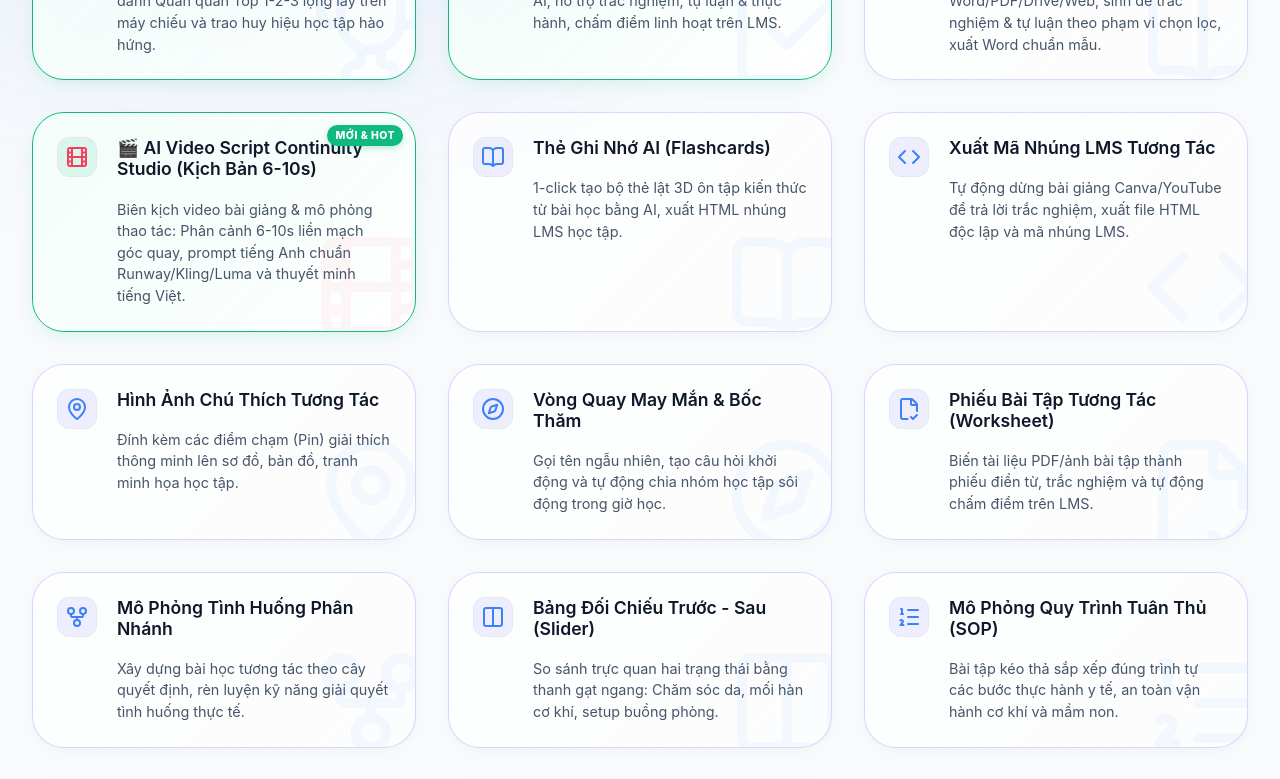
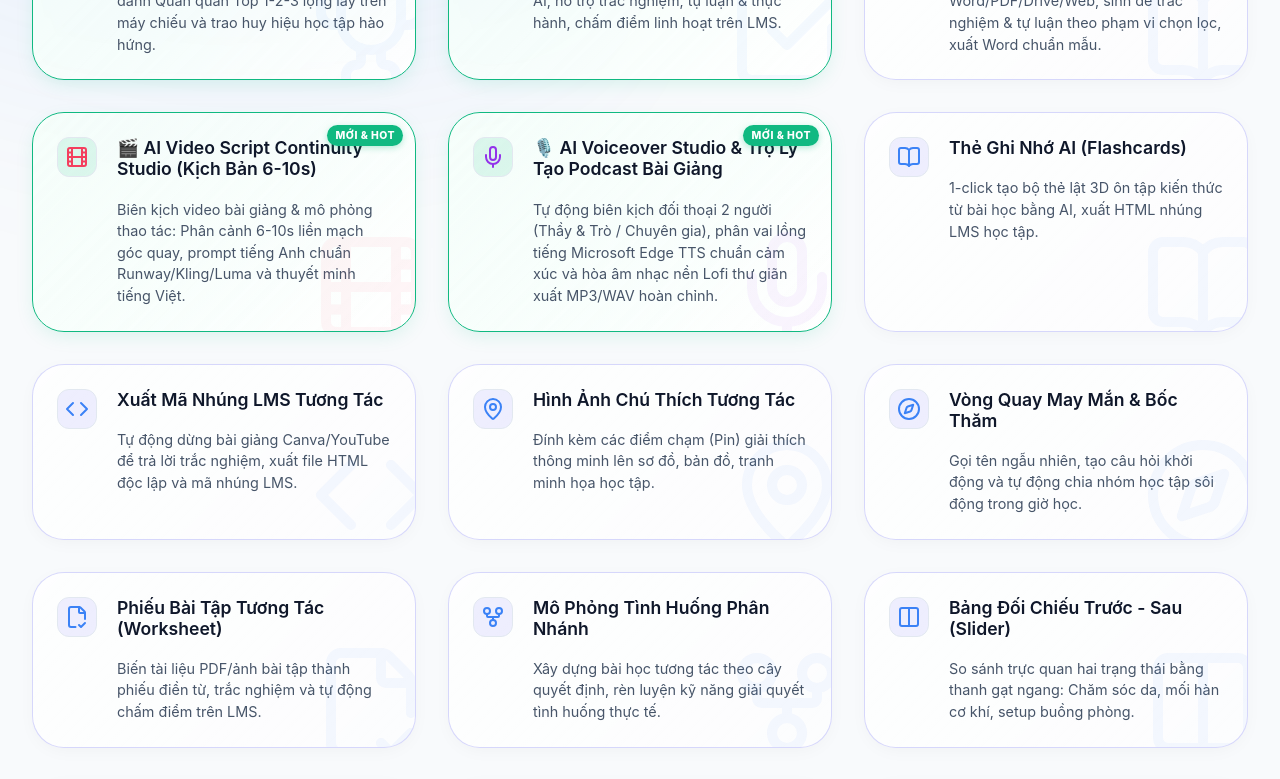
Before and after one commit to rchg2025/pdfstudio, a React (Vite) app: page / in a window 1280 px wide. Shown: the part 1280-2059 px from the top of the page. Built offline with nearby package versions, Linux system fonts and the light colour scheme; no server answers.

Commit message:
feat: hien thi the AI Podcast Studio tren trang chu Home.tsx

```diff
--- a/src/pages/Home.tsx
+++ b/src/pages/Home.tsx
@@ -249,6 +249,13 @@ const edTechTools = [
     icon: <Film size={24} color="#f43f5e" />,
     title: '🎬 AI Video Script Continuity Studio (Kịch Bản 6-10s)',
     desc: 'Biên kịch video bài giảng & mô phỏng thao tác: Phân cảnh 6-10s liền mạch góc quay, prompt tiếng Anh chuẩn Runway/Kling/Luma và thuyết minh tiếng Việt.',
+    isHot: true
+  },
+  {
+    path: '/ai-podcast-studio',
+    icon: <Mic size={24} color="#9333ea" />,
+    title: '🎙️ AI Voiceover Studio & Trợ Lý Tạo Podcast Bài Giảng',
+    desc: 'Tự động biên kịch đối thoại 2 người (Thầy & Trò / Chuyên gia), phân vai lồng tiếng Microsoft Edge TTS chuẩn cảm xúc và hòa âm nhạc nền Lofi thư giãn xuất MP3/WAV hoàn chỉnh.',
     isHot: true
   },
   {
```
